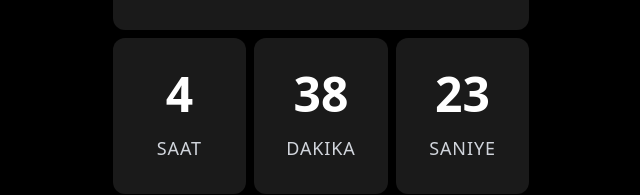
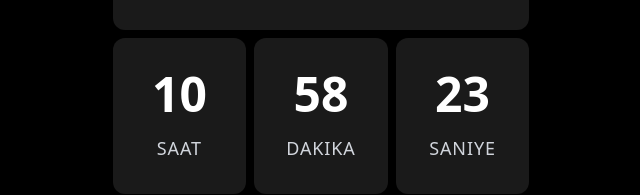
Before and after one commit to bekiryazgann/countdown-timer, a React (Vite) app: page / in a window 1280 px wide. Shown: the part 356-551 px from the top of the page, without its empty margins (319-959 px from the left). Built offline with nearby package versions, Linux system fonts and the light colour scheme.

Commit message:
Update event timestamps in home page
Adjusted the targetDate and marryDate to reflect the latest planned times. This ensures the displayed countdowns align with the updated schedule.

```diff
--- a/src/pages/home/index.tsx
+++ b/src/pages/home/index.tsx
@@ -91,8 +91,8 @@ export default function HomePage() {
     }, [isPlaying]);
 
     useEffect(() => {
-        const targetDate = new Date("2025-04-19T06:00:00");
-        const marryDate = new Date("2031-04-19T06:00:00");
+        const targetDate = new Date("2025-04-19T12:20:00");
+        const marryDate = new Date("2031-04-19T00:00:00");
 
         const calculateTimeLeft = () => {
             const now = new Date();
```
